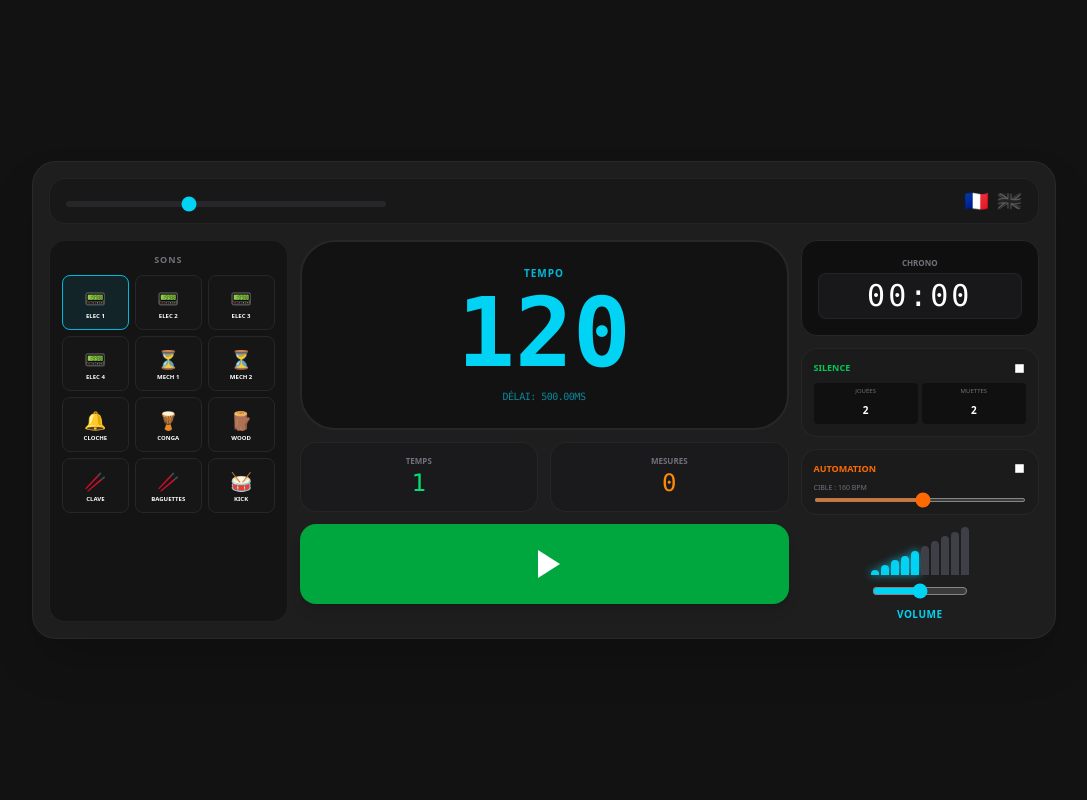
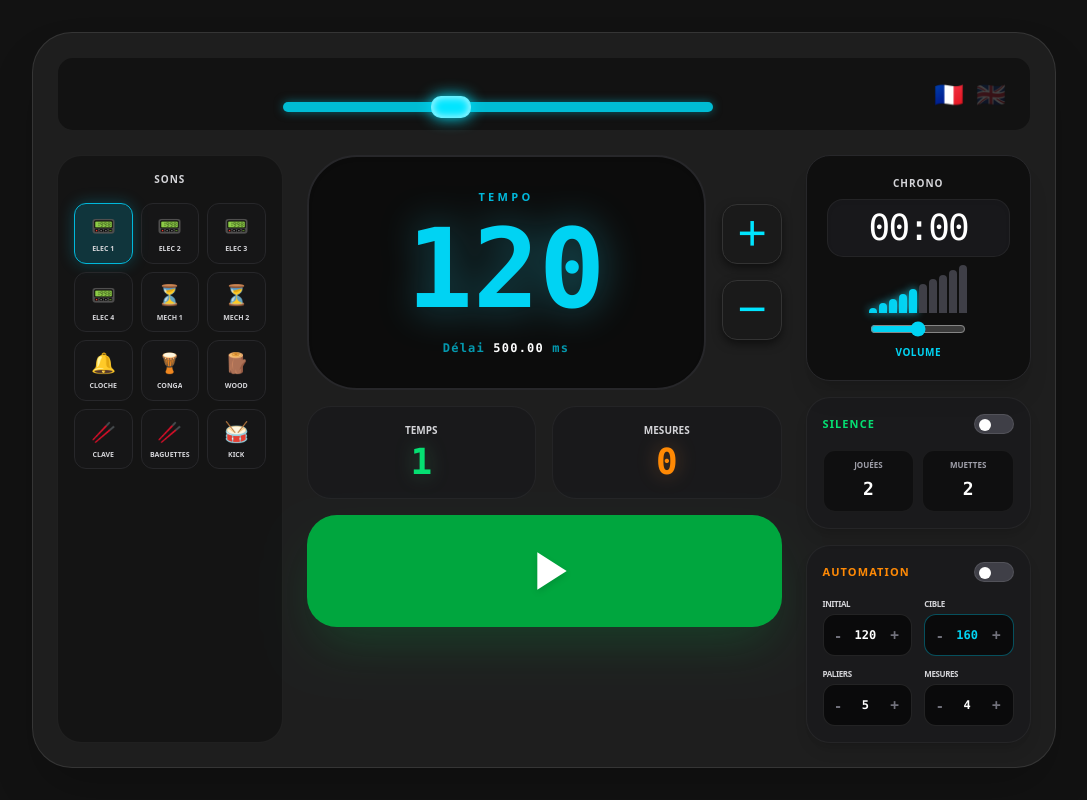
Before and after one commit to Thomas92230/metronome-music, a Next.js app: page / in a window 1280 px wide. Shown: the whole page, without its empty margins (96-1183 px from the left). Built offline with nearby package versions, Linux system fonts and the light colour scheme.

Commit message:
automation

```diff
--- a/app/page.tsx
+++ b/app/page.tsx
@@ -11,7 +11,6 @@ interface MetronomeSettings {
   activeInstrument: string;
 }
 
-// --- TRADUCTIONS ---
 const translations = {
   fr: {
     sons: "SONS", tempo: "TEMPO", delai: "Délai", temps: "TEMPS",
@@ -37,18 +36,17 @@ const instruments = [
 ];
 
 export default function MetronomePro() {
-  // --- ÉTATS ---
   const [lang, setLang] = useState<"fr" | "en">("fr");
   const t = translations[lang];
 
   const [isPlaying, setIsPlaying] = useState(false);
   const [bpm, setBpm] = useState(120);
-  const [beatsPerBar, setBeatsPerBar] = useState(4);
   const [activeInstrument, setActiveInstrument] = useState("elec_1");
   const [seconds, setSeconds] = useState(0);
   const [totalMeasures, setTotalMeasures] = useState(0);
   const [flash, setFlash] = useState(false);
-  const [memories, setMemories] = useState<(MetronomeSettings | null)[]>(new Array(10).fill(null));
+  const [currentBeatState, setCurrentBeatState] = useState(0);
+  const [memories] = useState<(MetronomeSettings | null)[]>(new Array(10).fill(null));
 
   const [silentMode, setSilentMode] = useState({ enabled: false, audible: 2, silent: 2 });
   const [automation, setAutomation] = useState({
@@ -58,11 +56,27 @@ export default function MetronomePro() {
     step: 5,
   });
 
-  const { currentBpm, beat } = useMetronome();
+  const { currentBpm } = useMetronome();
   const displayBpm = isPlaying ? Math.round(currentBpm) : bpm;
   const delayMs = (60000 / displayBpm).toFixed(2);
 
-  // --- LOGIQUE ---
+  useEffect(() => {
+    const unsubscribe = Engine.onBeat((beat, isAccent) => {
+      setCurrentBeatState(beat);
+      if (isAccent) {
+        requestAnimationFrame(() => {
+          setFlash(true);
+          setTotalMeasures(prev => prev + 1);
+          setTimeout(() => setFlash(false), 100);
+        });
+      }
+    });
+
+    return () => {
+      unsubscribe();
+    };
+  }, []);
+
   const updateBpm = useCallback((val: number) => {
     const newBpm = Math.min(Math.max(val, 10), 300);
     setBpm(newBpm);
@@ -81,158 +95,236 @@ export default function MetronomePro() {
     }
   }, [isPlaying, bpm]);
 
-  const handlePreset = (slot: number, save: boolean) => {
-    if (save) {
-      const newMems = [...memories];
-      newMems[slot] = { bpm, beatsPerBar, activeInstrument };
-      setMemories(newMems);
-    } else {
-      const m = memories[slot];
-      if (m) {
-        updateBpm(m.bpm);
-        setBeatsPerBar(m.beatsPerBar);
-        setActiveInstrument(m.activeInstrument);
-      }
-    }
-  };
-
   useEffect(() => {
-    const handleKeyDown = (e: KeyboardEvent) => {
-      if (e.code === "Space" || e.code === "Enter") {
-        e.preventDefault();
-        toggleMetronome();
-      }
-    };
-    window.addEventListener("keydown", handleKeyDown);
-    return () => window.removeEventListener("keydown", handleKeyDown);
-  }, [toggleMetronome]);
-
-  useEffect(() => {
-    if (isPlaying && beat === 0) {
-      requestAnimationFrame(() => {
-        setFlash(true);
-        setTotalMeasures(prev => prev + 1);
-        setTimeout(() => setFlash(false), 100);
-        if (automation.enabled && totalMeasures > 0 && totalMeasures % automation.intervalValue === 0) {
-          const nextBpm = bpm + automation.step;
-          if (nextBpm <= 300) updateBpm(nextBpm);
-        }
-      });
-    }
-  }, [beat, isPlaying, automation, totalMeasures, bpm, updateBpm]);
+    Engine.setTempoRamp({
+      enabled: automation.enabled,
+      targetBpm: automation.targetBpm,
+      step: automation.step,
+      everyBars: automation.intervalValue
+    });
+  }, [automation]);
 
   useEffect(() => {
     let interval: NodeJS.Timeout;
     if (isPlaying) {
       interval = setInterval(() => setSeconds(s => s + 1), 1000);
     }
-    return () => clearInterval(interval);
+    return () => {
+      if (interval) clearInterval(interval);
+    };
   }, [isPlaying]);
 
   return (
-    <main className={`flex items-center justify-center min-h-screen transition-colors duration-75 ${flash ? 'bg-cyan-500/15' : 'bg-[#121212]'} p-2 text-white font-sans`}>
-      <div className="bg-[#1e1e1e] w-full max-w-5xl p-4 rounded-3xl shadow-2xl border border-white/5">
+    <main className={`flex items-center justify-center min-h-screen transition-all duration-100 ${flash ? 'bg-cyan-500/20' : 'bg-[#121212]'} p-4 text-white font-sans`}>
+
+      <style jsx global>{`
+        .tempo-slider {
+          -webkit-appearance: none;
+          width: 100%;
+          height: 10px;
+          background: #00bcd4;
+          border-radius: 5px;
+          outline: none;
+          box-shadow: 0 0 10px rgba(0, 188, 212, 0.5);
+        }
+        .tempo-slider::-webkit-slider-thumb {
+          -webkit-appearance: none;
+          appearance: none;
+          width: 40px;
+          height: 22px;
+          background: #00e5ff;
+          border-radius: 10px;
+          cursor: pointer;
+          border: 1px solid rgba(255, 255, 255, 0.4);
+          box-shadow:
+            0 0 15px #00e5ff,
+            inset 0 0 8px rgba(255, 255, 255, 0.8);
+        }
+        .btn-tempo {
+          background: #1a1a1a;
+          border: 1px solid #333;
+          border-radius: 15px;
+          width: 60px;
+          height: 60px;
+          display: flex;
+          align-items: center;
+          justify-content: center;
+          font-size: 32px;
+          font-weight: bold;
+          color: #00e5ff;
+          transition: all 0.2s;
+          box-shadow: 0 4px 10px rgba(0,0,0,0.5);
+        }
+        .btn-tempo:active {
+          transform: scale(0.95);
+          box-shadow: 0 0 15px rgba(0, 229, 255, 0.4);
+        }
+      `}</style>
+
+      <div className="bg-[#1e1e1e] w-full max-w-5xl p-6 rounded-[40px] shadow-2xl border border-white/10">
 
         {/* BARRE SUPÉRIEURE */}
-        <div className="flex items-center justify-between mb-4 gap-4 bg-black/20 p-2 px-4 rounded-2xl border border-white/5">
-          <div className="flex-1 max-w-xs">
-            <input type="range" min="10" max="300" value={bpm} onChange={(e) => updateBpm(parseInt(e.target.value))} className="w-full h-1.5 bg-zinc-800 rounded-full appearance-none cursor-pointer accent-cyan-400" />
-          </div>
+        <div className="flex items-center justify-between mb-6 gap-6 bg-black/40 p-3 px-6 rounded-2xl border border-white/5">
+          <div className="px-4 mt-6 w-1/2 ml-[20%]">
+             <input
+                  type="range"
+                  min="10"
+                  max="300"
+                  value={bpm}
+                  onChange={(e) => updateBpm(parseInt(e.target.value))}
+                  className="tempo-slider"
+                />
+              </div>
 
-          <div className="flex items-center gap-3">
-            <div className="flex gap-2 text-xl">
-              <button onClick={() => setLang("fr")} className={`transition-all hover:scale-110 ${lang === 'fr' ? 'opacity-100' : 'opacity-30 grayscale'}`} title="Français">🇫🇷</button>
-              <button onClick={() => setLang("en")} className={`transition-all hover:scale-110 ${lang === 'en' ? 'opacity-100' : 'opacity-30 grayscale'}`} title="English">🇬🇧</button>
-            </div>
+          <div className="flex gap-3 text-2xl">
+            <button onClick={() => setLang("fr")} className={`transition-all hover:scale-110 ${lang === 'fr' ? 'opacity-100' : 'opacity-20'}`}>🇫🇷</button>
+            <button onClick={() => setLang("en")} className={`transition-all hover:scale-110 ${lang === 'en' ? 'opacity-100' : 'opacity-20'}`}>🇬🇧</button>
           </div>
         </div>
 
-        <div className="grid grid-cols-12 gap-3">
-
-          {/* COLONNE GAUCHE : SONS */}
-          <div className="col-span-3 bg-black/30 p-3 rounded-2xl border border-white/5">
-            <h3 className="text-[9px] font-black uppercase text-zinc-500 mb-2 tracking-widest text-center">{t.sons}</h3>
-            <div className="grid grid-cols-3 gap-1.5">
+        <div className="grid grid-cols-12 gap-6">
+          {/* COLONNE GAUCHE */}
+          <div className="col-span-3 bg-black/30 p-4 rounded-3xl border border-white/5">
+            <h3 className="text-[10px] font-black uppercase text-zinc-300 mb-4 tracking-widest text-center">{t.sons}</h3>
+            <div className="grid grid-cols-3 gap-2">
               {instruments.map((inst) => (
-                <button key={inst.id} onClick={() => { setActiveInstrument(inst.id); Engine.setSoundType(inst.id); }}
-                  className={`p-2 rounded-lg border transition-all flex flex-col items-center ${activeInstrument === inst.id ? "border-cyan-500 bg-cyan-500/10" : "border-zinc-800 bg-zinc-900/50"}`}>
-                  <span className="text-lg">{inst.icon}</span>
-                  <span className="text-[6px] font-bold uppercase truncate w-full text-center">{inst.name}</span>
+                <button
+                  key={inst.id}
+                  onClick={() => { setActiveInstrument(inst.id); Engine.setSoundType(inst.id); }}
+                  className={`p-2 rounded-xl border transition-all flex flex-col items-center gap-1 ${activeInstrument === inst.id ? "border-cyan-500 bg-cyan-500/20 shadow-[0_0_15px_rgba(6,182,212,0.3)]" : "border-zinc-800 bg-zinc-900/50 hover:border-zinc-600"}`}
+                >
+                  <span className="text-xl">{inst.icon}</span>
+                  <span className="text-[7px] font-black uppercase truncate text-zinc-300">{inst.name}</span>
                 </button>
               ))}
             </div>
           </div>
 
-          {/* COLONNE CENTRALE : AFFICHAGE & PLAY */}
-          <div className="col-span-6 flex flex-col gap-3">
-            <div className="bg-black/40 p-6 rounded-[35px] border-2 border-zinc-800 text-center relative">
-              <span className="text-[10px] text-cyan-500 font-black tracking-widest block mb-1 uppercase">{t.tempo}</span>
-              <div className="text-8xl font-black font-mono text-cyan-400 leading-none">
-                {displayBpm}
+          {/* COLONNE CENTRALE */}
+          <div className="col-span-6 flex flex-col gap-4">
+            <div className="flex items-center gap-4">
+              <div className="flex-1 bg-black/60 p-8 rounded-[50px] border-2 border-zinc-800 text-center relative shadow-inner overflow-hidden">
+                <span className="text-[11px] text-cyan-500 font-black tracking-[0.3em] block mb-2 uppercase">{t.tempo}</span>
+                <div className="text-[110px] font-black font-mono text-cyan-400 leading-none drop-shadow-[0_0_20px_rgba(34,211,238,0.4)]">
+                  {displayBpm}
+                </div>
+                <div className="mt-4 text-cyan-400/70 font-mono text-xs font-bold tracking-widest">
+                  {t.delai} <span className="text-white font-mono">{delayMs}</span> ms
+                </div>
               </div>
-              <div className="mt-2 text-cyan-400/60 font-mono text-[10px] uppercase tracking-tighter">
-                {t.delai}: {delayMs}ms
+
+              {/* BOUTONS + ET - */}
+              <div className="flex flex-col gap-4">
+                <button onClick={() => updateBpm(bpm + 1)} className="btn-tempo">＋</button>
+                <button onClick={() => updateBpm(bpm - 1)} className="btn-tempo">－</button>
               </div>
             </div>
 
-            <div className="grid grid-cols-2 gap-3">
-               <div className="bg-zinc-900/60 p-3 rounded-2xl border border-white/5 text-center">
-                  <span className="text-[8px] text-zinc-500 uppercase font-bold block">{t.temps}</span>
-                  <div className="text-2xl font-mono text-green-400">{beat + 1}</div>
+            <div className="grid grid-cols-2 gap-4">
+               <div className="bg-zinc-900/80 p-4 rounded-3xl border border-white/5 text-center">
+                  <span className="text-[10px] text-zinc-300 uppercase font-black block mb-1">{t.temps}</span>
+                  <div className="text-4xl font-mono font-black text-green-400 drop-shadow-[0_0_10px_rgba(74,222,128,0.3)]">
+                    {currentBeatState + 1}
+                  </div>
                </div>
-               <div className="bg-zinc-900/60 p-3 rounded-2xl border border-white/5 text-center">
-                  <span className="text-[8px] text-zinc-500 uppercase font-bold block">{t.mesures}</span>
-                  <div className="text-2xl font-mono text-orange-400">{totalMeasures}</div>
+               <div className="bg-zinc-900/80 p-4 rounded-3xl border border-white/5 text-center">
+                  <span className="text-[10px] text-zinc-300 uppercase font-black block mb-1">{t.mesures}</span>
+                  <div className="text-4xl font-mono font-black text-orange-400 drop-shadow-[0_0_10px_rgba(251,146,60,0.3)]">
+                    {totalMeasures}
+                  </div>
                </div>
             </div>
 
-            <button onClick={toggleMetronome} className={`w-full py-4 rounded-2xl transition-all active:scale-95 shadow-lg flex justify-center items-center ${isPlaying ? 'bg-red-600' : 'bg-green-600 hover:bg-green-500'}`}>
+            <button onClick={toggleMetronome} className={`w-full py-6 rounded-[30px] transition-all shadow-2xl flex justify-center items-center ${isPlaying ? 'bg-red-600 hover:bg-red-500 shadow-red-500/20' : 'bg-green-600 hover:bg-green-500 shadow-green-500/20'}`}>
               {isPlaying ? (
-                <svg viewBox="0 0 24 24" fill="currentColor" className="w-12 h-12 text-white"><rect x="6" y="6" width="12" height="12" rx="2" /></svg>
+                <div className="w-10 h-10 bg-white rounded-lg shadow-inner" />
               ) : (
-                <svg viewBox="0 0 24 24" fill="currentColor" className="w-12 h-12 text-white ml-1"><path d="M8 5v14l11-7z" /></svg>
+                <svg viewBox="0 0 24 24" fill="currentColor" className="w-16 h-16 text-white ml-2 drop-shadow-md">
+                  <path d="M8 5v14l11-7z" />
+                </svg>
               )}
             </button>
           </div>
 
-          {/* COLONNE DROITE : OUTILS */}
-          <div className="col-span-3 space-y-3">
-            <div className="bg-black/50 p-4 rounded-2xl border border-zinc-800 text-center">
-              <span className="text-[8px] text-zinc-500 uppercase font-bold block mb-1">{t.chrono}</span>
-              <div className="text-3xl font-mono text-white tracking-widest bg-zinc-900 rounded-lg py-1 border border-white/5">
+          {/* COLONNE DROITE */}
+          <div className="col-span-3 space-y-4">
+            <div className="bg-black/50 p-5 rounded-3xl border border-zinc-800 text-center shadow-xl">
+              <span className="text-[10px] text-zinc-300 uppercase font-black block mb-2 tracking-widest">{t.chrono}</span>
+              <div className="text-4xl font-mono text-white tracking-tighter bg-zinc-900 rounded-2xl py-2 border border-white/5 shadow-inner">
                 {Math.floor(seconds / 60).toString().padStart(2, '0')}:{(seconds % 60).toString().padStart(2, '0')}
               </div>
+               <div className="pt-2">
+              <VolumeControl onChange={(v) => Engine.setVolume(v)} />
+            </div>
             </div>
 
-            <div className="bg-zinc-900/40 p-3 rounded-2xl border border-white/5">
-              <div className="flex justify-between items-center mb-2">
-                <span className="text-[9px] font-bold text-green-500 uppercase">{t.silence}</span>
-                <input type="checkbox" checked={silentMode.enabled} onChange={e => setSilentMode({...silentMode, enabled: e.target.checked})} className="scale-75 accent-green-500" />
+            <div className="bg-zinc-900/60 p-4 rounded-3xl border border-white/5 shadow-lg">
+              <div className="flex justify-between items-center mb-4">
+                <span className="text-[11px] font-black text-green-400 uppercase tracking-widest">{t.silence}</span>
+                <button
+                  onClick={() => setSilentMode(s => ({...s, enabled: !s.enabled}))}
+                  className={`w-10 h-5 rounded-full relative transition-all border border-white/10 ${silentMode.enabled ? 'bg-green-500' : 'bg-zinc-700'}`}
+                >
+                  <div className={`absolute top-1 w-3 h-3 bg-white rounded-full transition-all ${silentMode.enabled ? 'left-6' : 'left-1'}`} />
+                </button>
               </div>
-              <div className="grid grid-cols-2 gap-1 text-center">
-                <div className="bg-black/40 rounded p-1">
-                  <span className="text-[6px] text-zinc-500 block uppercase">{t.jouees}</span>
-                  <span className="text-[10px] font-bold">{silentMode.audible}</span>
+              <div className="grid grid-cols-2 gap-2 text-center">
+                <div className="bg-black/40 rounded-xl p-2 border border-white/5">
+                  <span className="text-[8px] text-zinc-400 block font-black uppercase mb-1">{t.jouees}</span>
+                  <span className="text-lg font-mono font-black text-white">{silentMode.audible}</span>
                 </div>
-                <div className="bg-black/40 rounded p-1">
-                  <span className="text-[6px] text-zinc-500 block uppercase">{t.muettes}</span>
-                  <span className="text-[10px] font-bold">{silentMode.silent}</span>
+                <div className="bg-black/40 rounded-xl p-2 border border-white/5">
+                  <span className="text-[8px] text-zinc-400 block font-black uppercase mb-1">{t.muettes}</span>
+                  <span className="text-lg font-mono font-black text-white">{silentMode.silent}</span>
                 </div>
               </div>
             </div>
 
-            <div className="bg-zinc-900/40 p-3 rounded-2xl border border-white/5">
-              <div className="flex justify-between items-center mb-2">
-                <span className="text-[9px] font-bold text-orange-500 uppercase">{t.automation}</span>
-                <input type="checkbox" checked={automation.enabled} onChange={e => setAutomation({...automation, enabled: e.target.checked})} className="scale-75 accent-orange-500" />
+            <div className="bg-zinc-900/60 p-4 rounded-3xl border border-white/5 shadow-lg">
+              <div className="flex justify-between items-center mb-4">
+                <span className="text-[11px] font-black text-orange-400 uppercase tracking-widest">{t.automation}</span>
+                <button
+                  onClick={() => setAutomation(a => ({...a, enabled: !a.enabled}))}
+                  className={`w-10 h-5 rounded-full relative transition-all border border-white/10 ${automation.enabled ? 'bg-orange-500 shadow-[0_0_10px_rgba(249,115,22,0.3)]' : 'bg-zinc-700'}`}
+                >
+                  <div className={`absolute top-1 w-3 h-3 bg-white rounded-full transition-all ${automation.enabled ? 'left-6' : 'left-1'}`} />
+                </button>
               </div>
-              <div className="flex flex-col gap-1">
-                <span className="text-[7px] text-zinc-500 uppercase">{t.cible} : {automation.targetBpm} BPM</span>
-                <input type="range" min="10" max="300" value={automation.targetBpm} onChange={e => setAutomation({...automation, targetBpm: parseInt(e.target.value)})} className="w-full h-1 accent-orange-500" />
+              <div className="grid grid-cols-2 gap-3">
+                <div className="space-y-1">
+                  <span className="text-[8px] text-zinc-300 font-black uppercase block tracking-tighter">Initial</span>
+                  <div className="flex items-center justify-between bg-black/60 rounded-xl p-2 border border-white/10 shadow-inner">
+                    <button onClick={() => updateBpm(bpm - 1)} className="text-zinc-500 hover:text-white px-1 font-bold">-</button>
+                    <span className="text-xs font-mono font-black text-white">{bpm}</span>
+                    <button onClick={() => updateBpm(bpm + 1)} className="text-zinc-500 hover:text-white px-1 font-bold">+</button>
+                  </div>
+                </div>
+                <div className="space-y-1">
+                  <span className="text-[8px] text-zinc-300 font-black uppercase block tracking-tighter">{t.cible}</span>
+                  <div className="flex items-center justify-between bg-black/60 rounded-xl p-2 border border-cyan-500/40 shadow-inner">
+                    <button onClick={() => setAutomation(a => ({...a, targetBpm: Math.max(10, a.targetBpm - 1)}))} className="text-zinc-500 hover:text-white px-1 font-bold">-</button>
+                    <span className="text-xs font-mono font-black text-cyan-400">{automation.targetBpm}</span>
+                    <button onClick={() => setAutomation(a => ({...a, targetBpm: Math.min(300, a.targetBpm + 1)}))} className="text-zinc-500 hover:text-white px-1 font-bold">+</button>
+                  </div>
+                </div>
+                <div className="space-y-1">
+                  <span className="text-[8px] text-zinc-300 font-black uppercase block tracking-tighter">Paliers</span>
+                  <div className="flex items-center justify-between bg-black/60 rounded-xl p-2 border border-white/10 shadow-inner">
+                    <button onClick={() => setAutomation(a => ({...a, step: Math.max(1, a.step - 1)}))} className="text-zinc-500 hover:text-white px-1 font-bold">-</button>
+                    <span className="text-xs font-mono font-black text-white">{automation.step}</span>
+                    <button onClick={() => setAutomation(a => ({...a, step: a.step + 1}))} className="text-zinc-500 hover:text-white px-1 font-bold">+</button>
+                  </div>
+                </div>
+                <div className="space-y-1">
+                  <span className="text-[8px] text-zinc-300 font-black uppercase block tracking-tighter">Mesures</span>
+                  <div className="flex items-center justify-between bg-black/60 rounded-xl p-2 border border-white/10 shadow-inner">
+                    <button onClick={() => setAutomation(a => ({...a, intervalValue: Math.max(1, a.intervalValue - 1)}))} className="text-zinc-500 hover:text-white px-1 font-bold">-</button>
+                    <span className="text-xs font-mono font-black text-white">{automation.intervalValue}</span>
+                    <button onClick={() => setAutomation(a => ({...a, intervalValue: a.intervalValue + 1}))} className="text-zinc-500 hover:text-white px-1 font-bold">+</button>
+                  </div>
+                </div>
               </div>
             </div>
-
-            <VolumeControl onChange={(v) => Engine.setVolume(v)} />
           </div>
         </div>
       </div>
```
Also changed, not shown: audio/metronomeEngine.ts (+37 -33 lines).
